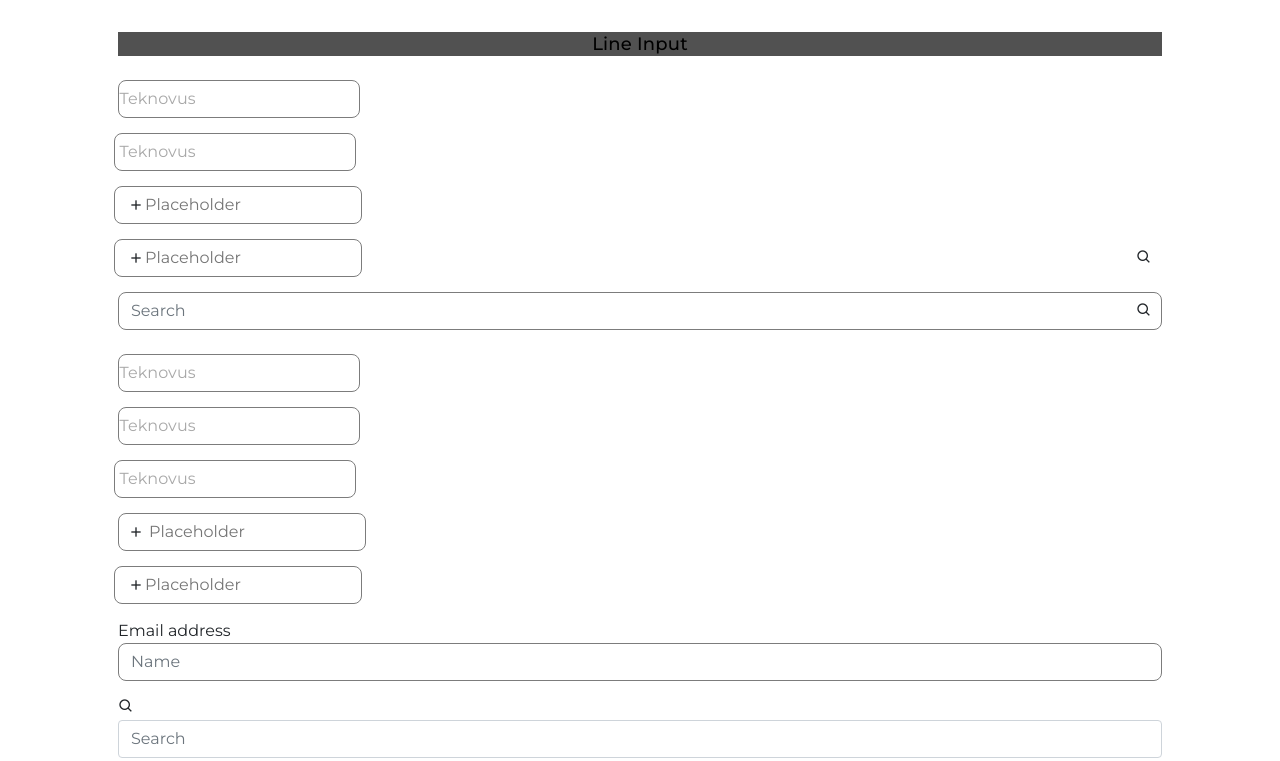
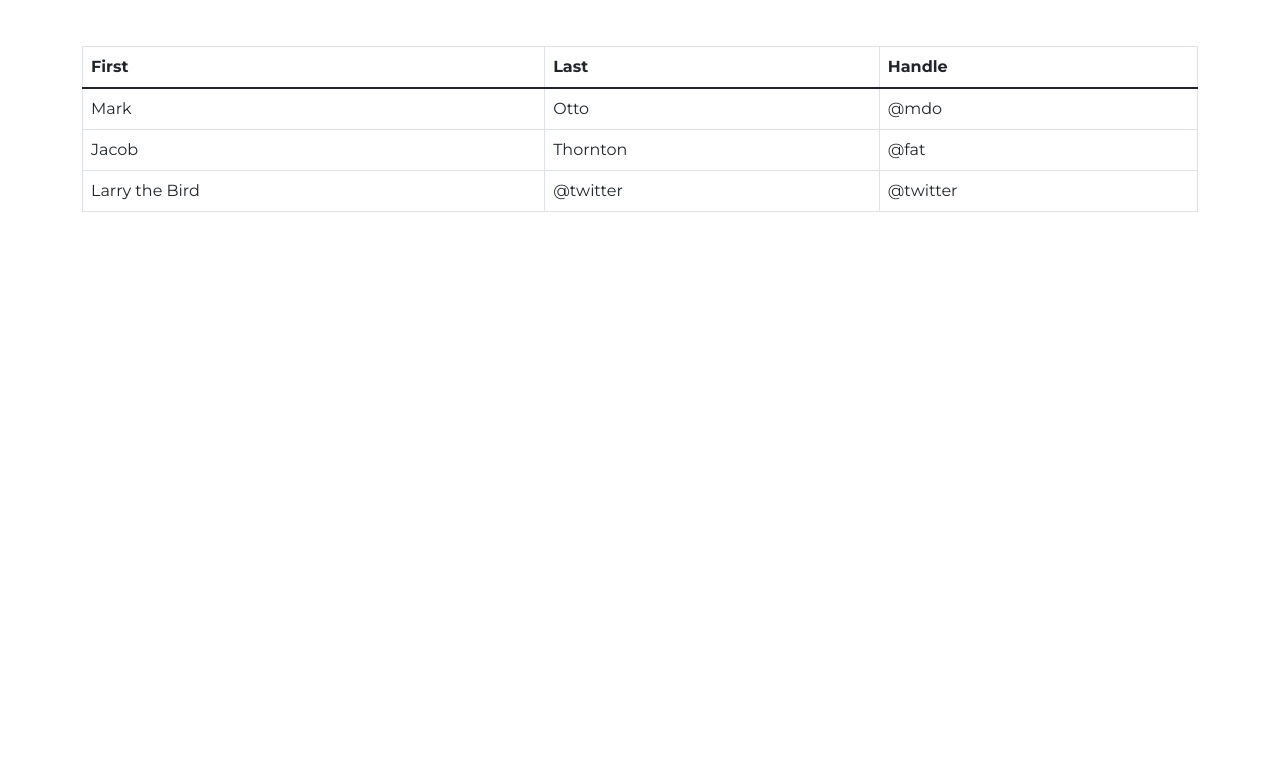
Before and after one commit to reazul7/teknovus_development, a React (Create React App) app: page /typography in a window 1280 px wide. Shown: the part 716-1477 px from the top of the page. After the commit the page ends 976 px from the top, so only its background shows below. Built offline with nearby package versions, Linux system fonts and the light colour scheme.

Commit message:
add line-input design

```diff
--- a/src/App.css
+++ b/src/App.css
@@ -262,13 +262,6 @@ h6 {
 }
 
 /* ********** badge ********** */
-/* .btn-pill {
-    border-radius: 2rem;
-    padding-right: 0.6em;
-    padding-left: 0.6em;
-    border-radius: 10rem;
-} */
-
 .badge {
     border-radius: 2rem;
     padding-right: 0.6em;
@@ -290,18 +283,105 @@ h6 {
     margin: 0.1rem 0.1rem;
 }
 
-/* ********** Input ********** */
+/* ------------------- */
+/* ------------------- */
+/* ------------------- */
+/* ------------------- */
+/* ********** teknovus-input V1 start ********** */
 .teknovus-input-group {
     position: relative;
     margin: 15px 0;
 }
+/* .teknovus-input-icon {
+    position: absolute;
+    left: 2px;
+    top: 10px;
+    color: var(--text-deactive-color);
+    height: 100%;
+    display: flex;
+    align-items: center;
+} */
+.teknovus-input-2 {
+    outline: none;
+    display: block;
+    font-size: 1rem;
+    width: 100%;
+    outline: none;
+    border: none;
+    border-bottom: 1px solid var(--input-border);
+    padding: 0.375rem 1.2rem;
+    color: var(--text-dark);
+    -webkit-appearance: none;
+    /* margin-bottom: 8px; */
+    /* padding-left: 30px; */
+}
+.teknovus-label-2 {
+    font-weight: 400;
+    font-size: 16px;
+    line-height: 24px;
+    position: absolute;
+    opacity: 0;
+    /* transition: 0.2s bottom, 0.2s opacity;
+    bottom: 0; */
+    left: 0;
+    z-index: 1;
+    display: flex;
+    align-items: center;
+    letter-spacing: 0.1px;
+    color: var(--input-border-focus);
+}
+.teknovus-input-2:focus {
+    border: none;
+    border-bottom: 1.5px solid var(--input-border-focus);
+    /* border-color: var(--input-border-focus); */
+}
+.teknovus-input-2:focus + .teknovus-label-2,
+.teknovus-input-2:invalid + .teknovus-label-2 {
+    bottom: 95%;
+    font-size: 14px;
+    line-height: 1;
+    opacity: 1;
+    padding: 4px;
+}
+/* ======== Icon ======== */
+.teknovus-input-group.icon-area {
+    width: 200px;
+}
+.teknovus-input-group {
+    position: relative;
+}
+.teknovus-input-group .teknovus-icon {
+    position: absolute;
+    padding: 10px 0px;
+    pointer-events: none;
+}
 
-.teknovus-label {
+.left-addon .teknovus-icon {
+    left: 0px;
+}
+.left-addon input {
+    padding-left: 30px;
+}
+.icon-area input {
+    padding-right: 30px;
+}
+
+.icon-area .input-icon-left {
+    left: 0px;
+    color: var(--text-deactive-color);
+}
+
+.icon-area .input-icon-right {
+    right: 0px;
+    color: var(--text-deactive-color);
+}
+
+/* .teknovus-label {
     position: absolute;
     left: 0;
     top: 50%;
     transform: translateY(-50%);
-    background-color: var(--light);
+    background-color: var(--text-white);
     font-weight: 400;
     font-size: 16px;
     line-height: 24px;
@@ -309,7 +389,7 @@ h6 {
     align-items: center;
     letter-spacing: 0.1px;
     color: var(--input-text);
-    /* padding: 0 0.375rem; */
+    padding: 0 0.375rem;
     margin: 0 0.1rem;
     transition: 0.1s ease-out;
     transform-origin: left top;
@@ -333,7 +413,7 @@ h6 {
     font-size: 12px;
     line-height: 16px;
     letter-spacing: 0.2px;
-    color: var(--input-text-focus);
+    color: var(--input-border-focus);
     top: 0;
     transform: translateY(-50%) scale(0.9);
 }
@@ -345,139 +425,62 @@ h6 {
     padding-left: 0;
     padding-right: 24px;
     padding: 0.375rem 1.5rem;
-}
-
+} */
 /* for full border in 'teknovus-input' */
-.border-all {
+/* .border-all {
     border: 1.5px solid var(--input-border-focus);
     border-radius: 8px;
     margin-left: -4px;
-}
+} */
+/* ********** tteknovus-input V1 end ********** */
+/* ----------- */
+/* ********** teknovus-input V2 start ********** */
 
-
-/*  */
-/*  */
-/* ++++++++ main input start */
-.teknovus-input-group {
-    position: relative;
-    margin: 15px 0;
-}
-.teknovus-input-group input {
-    border-radius: 8px;
-    border: 1px solid var(--input-border);
-}
-.teknovus-input-group input:focus {
-    -webkit-box-shadow: none;
-    outline: 0 none;
-    border: 1px solid var(--input-border);
-}
-/* style icon */
-.teknovus-input-group .inner-addon-element {
-    position: absolute;
-    padding: 10px;
-    pointer-events: none;
-}
-/* align icon */
-.left-addon .tek-icon {
-    left: 0px;
-}
-.right-addon .tek-icon {
-    right: 0px;
-}
-.teknovus-label-3 {
-    font-weight: 400;
-    font-size: 16px;
-    line-height: 24px;
-    position: absolute;
-    opacity: 0;
-    transition: 0.2s bottom, 0.2s opacity;
-    bottom: 0;
-    left: 0;
-    z-index: 1;
-    display: flex;
-    align-items: center;
-    letter-spacing: 0.1px;
-    color: var(--bg-primary-tv);
-}
-
-.form-control:focus + .teknovus-label-3,
-.form-control:invalid + .teknovus-label-3 {
-    bottom: 95%;
-    font-size: 14px;
-    line-height: 1;
-    opacity: 1;
-    padding: 4px;
-}
-.teknovus-input-group input:focus {
-    outline: 0 none;
-    border: 1px solid var(--border-color);
-    -webkit-box-shadow: none;
-}
-
-/* ++++++++ main input end */
-
-.teknovus-label-2 {
-    font-weight: 400;
-    font-size: 16px;
-    line-height: 24px;
-    position: absolute;
-    opacity: 0;
-    transition: 0.2s bottom, 0.2s opacity;
-    bottom: 0;
-    left: 0;
-    z-index: 1;
-    display: flex;
-    align-items: center;
-    letter-spacing: 0.1px;
-    color: var(--bg-primary-tv);
-}
-.teknovus-input-2 {
-    outline: none;
-    display: block;
-    font-size: 1rem;
-    outline: none;
-    border: none;
-    border-bottom: 1px solid var(--border-color);
-    padding: 0.375rem 1.5rem;
-    color: var(--text-dark);
-    /* -webkit-appearance: none; */
-    margin-bottom: 8px;
-    padding-left: 30px;
-}
-
-.teknovus-input-2:focus {
-    border-color: var(--bg-primary-tv);
-}
-.teknovus-input-icon {
-    position: absolute;
-    left: 10px;
-    top: 0;
-    color: var(--text-inactive-color);
-    height: 100%;
-    display: flex;
-    align-items: center;
-}
-.teknovus-input-2:focus + .teknovus-label-2,
-.teknovus-input-2:invalid + .teknovus-label-2 {
-    bottom: 95%;
-    font-size: 14px;
-    line-height: 1;
-    opacity: 1;
-    padding: 4px;
-}
-.border-all {
-    border: 1.5px solid var(--bg-primary-tv);
+/* .border-all {
+    border: 1.5px solid var(--input-border-focus);
     border-radius: 8px;
     margin-left: -4px;
 }
 .dropdown-input-border {
     border: none;
-    border: 1px solid var(--border-color);
+    border: 1px solid var(--input-border);
     border-radius: 8px;
     outline: 0 none;
 }
 .teknovus-input-group input:focus {
     outline: 0 none;
-    border: 1px solid var(--border-color);
+    border: 1px solid var(--input-border);
     -webkit-box-shadow: none;
+} */
+/* ********** teknovus-input V2 end ********** */
+/* dropdown-input */
+/* .dropdown-input-label {
+    margin: 0;
+    color: var(--input-text);
 }
+.form-select {
+    width: 184px;
+    border: 1px solid var(--input-border);
+    height: 40px;
+    border-radius: 8px;
+}
+.form-select:focus {
+    outline: 0 none;
+    border: 1px solid var(--input-border);
+    -webkit-box-shadow: none;
+} */
+/* ------ teknovus-table ------ */
+/* .teknovus-table th,
+.teknovus-table tr,
+.teknovus-table tbody {
+    border: 1px solid var(--input-text) !important;
+}
+.teknovus-table th {
+    color: var(--text-secondary);
+    font-weight: 500;
+    background-color: var(--disable-bg-color);
+    font-size: 14px;
+}
+.teknovus-table tr {
+    color: var(--input-text);
+} */
--- a/src/components/Typography/Typography.js
+++ b/src/components/Typography/Typography.js
@@ -2,7 +2,7 @@ import React from "react";
 
 function Typography() {
     return (
-        <div className="container p-5">
+        <div className="container">
             {/* ********** bg-color ********** */}
             <section>
                 <h6 className="bg-secondary text-center">Background Color Classes</h6>
@@ -122,128 +122,11 @@ function Typography() {
                 <span className="badge bg-dark">badge bg-dark</span>
             </section>
 
-            {/* ********** Input ********** */}
-            <h6 className="bg-secondary text-center mt-5"> Line Input</h6>
-            <section className="my-4">
-                {/* Sample-1 */}
-                <div className="teknovus-input-group">
-                    <input className="teknovus-input" placeholder=" " type="text" />
-                    <label className="teknovus-label">Teknovus</label>
-                </div>
-
-                {/* Sample-2 */}
-                <div className="teknovus-input-group">
-                    <input className="teknovus-input border-all" placeholder=" " type="text" />
-                    <label className="teknovus-label">Teknovus</label>
-                </div>
-
-                {/* v2  */}
-                {/* V2 sample-2 */}
-                <div className="teknovus-input-group ">
-                    <span className="teknovus-input-icon">
-                        <i className="bx bx-plus"></i>
-                    </span>
-                    <input type="text" className="teknovus-input-2 border-all " id="input" placeholder="Placeholder" />
-                    <label className="teknovus-label-2" for="input">
-                        Teknovus Label
-                    </label>
-                </div>
-
-                {/* V2 sample-2 */}
-                <div className="teknovus-input-group right-addon">
-                    <span className="teknovus-input-icon">
-                        <i className="bx bx-plus"></i>
-                    </span>
-                    <i className="inner-addon-element tek-icon bx bx-search fs-24"></i>
-                    <input type="text" className="teknovus-input-2 border-all " id="input" placeholder="Placeholder" />
-                    <label className="teknovus-label-2" for="input">
-                        Teknovus Label
-                    </label>
-                </div>
-
-                {/* Sample-3 with icon */}
-                <div className="teknovus-input-group right-addon">
-                    <i className="inner-addon-element tek-icon bx bx-search fs-24"></i>
-                    <input type="text" className="form-control" placeholder="Search" />
-                    <label className="teknovus-label-3">Teknovus</label>
-                </div>
-            </section>
 
 
 
-            {/*  */}
-            {/*  */}
-            {/*  */}
-
-            {/* teknovus-input start */}
-            <div className="my-3">
-                {/* teknovus-input V1 start */}
-                {/* V1 sample-1 */}
-                <div className="teknovus-input-group">
-                    <input className="teknovus-input" placeholder=" " type="text" />
-                    <label className="teknovus-label">Teknovus</label>
-                </div>
-
-                {/* V1 sample-2 */}
-                <div className="teknovus-input-group">
-                    <input className="teknovus-input" placeholder=" " type="text" />
-                    <label className="teknovus-label">Teknovus</label>
-                </div>
-
-                {/* V1 sample-3 */}
-                <div className="teknovus-input-group">
-                    <input className="teknovus-input border-all" placeholder=" " type="text" />
-                    <label className="teknovus-label">Teknovus</label>
-                </div>
-                {/* teknovus-input V1 end */}
-
-                {/* teknovus-input V2 start */}
-                {/* V2 sample-1 */}
-                <div className="teknovus-input-group">
-                    <span className="teknovus-input-icon">
-                        <i className="bx bx-plus"></i>
-                    </span>
-                    <input type="text" className="teknovus-input-2" id="input" placeholder="Placeholder" />
-                    <label className="teknovus-label-2" for="input">
-                        Teknovus Label
-                    </label>
-                </div>
-
-                {/* V2 sample-2 */}
-                <div className="teknovus-input-group ">
-                    <span className="teknovus-input-icon">
-                        <i className="bx bx-plus"></i>
-                    </span>
-                    <input type="text" className="teknovus-input-2 border-all " id="input" placeholder="Placeholder" />
-                    <label className="teknovus-label-2" for="input">
-                        Teknovus Label
-                    </label>
-                </div>
-
-                {/* input-filed with label */}
-                <div className="teknovus-input-group">
-                    <label for="exampleInputEmail1" className="dropdown-input-label">
-                        Email address
-                    </label>
-                    <input
-                        type="text"
-                        placeholder="Name"
-                        className="dropdown-input-border form-control"
-                        id="exampleInputEmail1"
-                        aria-describedby="emailHelp"
-                    />
-                </div>
-
-                {/*  */}
-                {/*  */}
-                <div class="inner-addon right-addon">
-                    <i class="inner-addon-element bx bx-search fs-24"></i>
-                    <input type="text" class="form-control" placeholder="Search" />
-                </div>
-                {/*  */}
-                {/*  */}
-                {/* teknovus-input V2 end */}
-
+            {/* =============== */}
+            {/* =============== */}
             {/* dropdown-input */}
             <div className="dropdown-input">
                 <label className="dropdown-input-label">Buyer</label>
@@ -284,13 +167,7 @@ function Typography() {
                     </tbody>
                 </table>
             </div>
-                {/* table-bordered start */}
-            </div>
-
-            {/*  */}
-            {/*  */}
-            {/*  */}
-            {/*  */}
+            {/* table-bordered end */}
         </div>
     );
 }
```
Also changed, not shown: src/components/Typography/Inputs.js (+54 -5 lines). Lines whose indentation alone changed are shown as unchanged.
